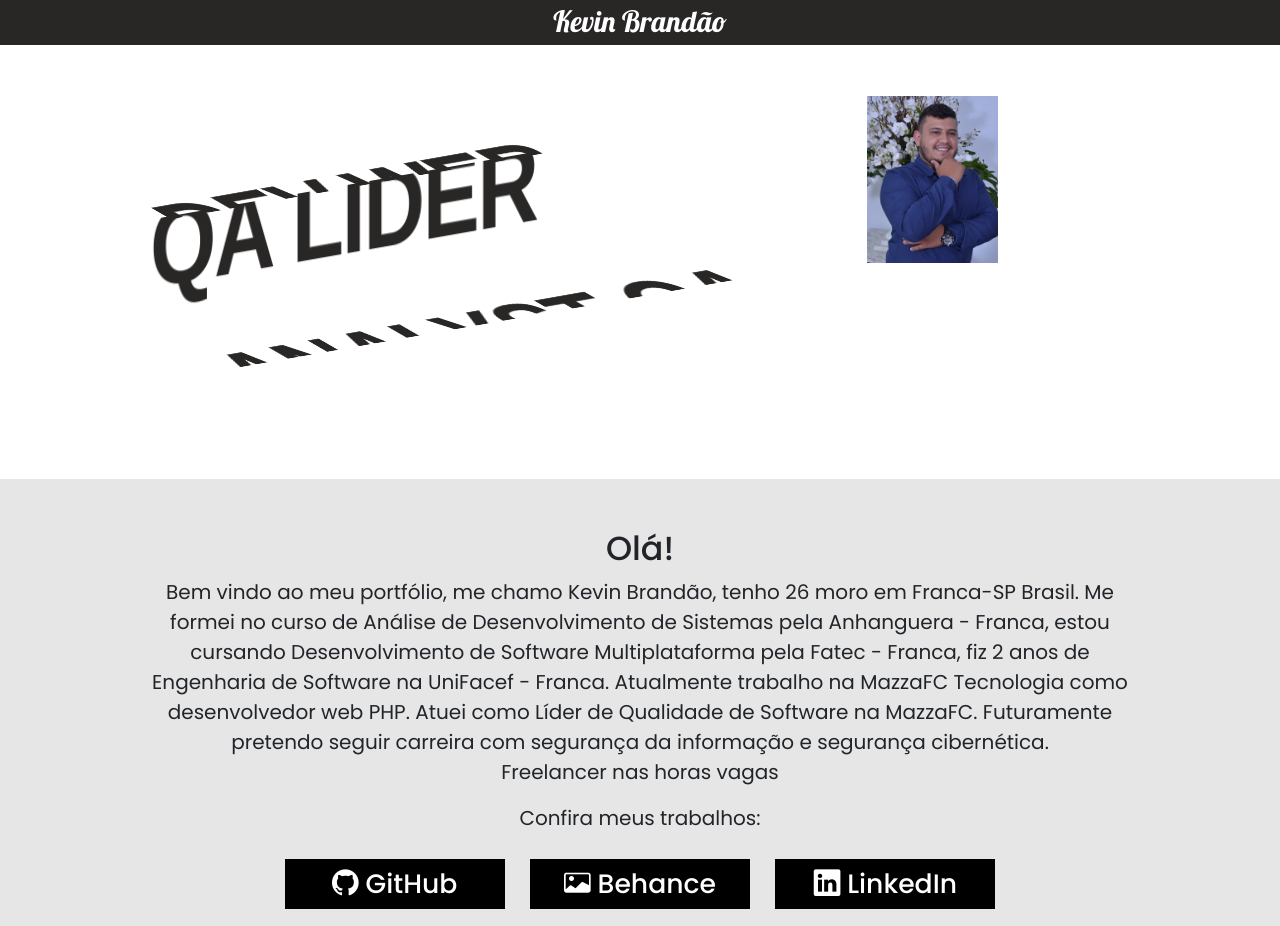
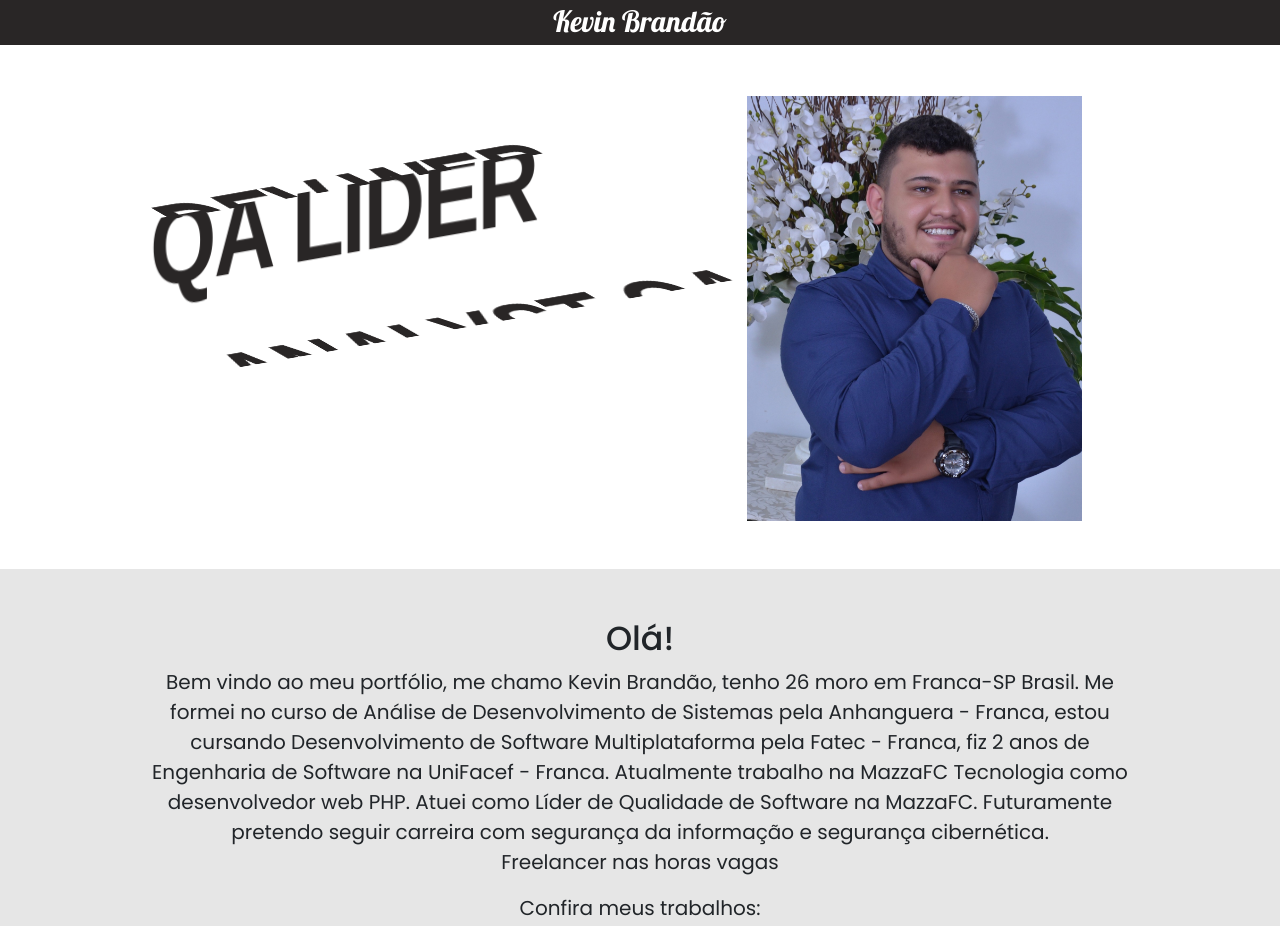
Before and after one commit to KevinBrandao/portfolio.github.io, a plain HTML site: page index.html in a window 1280 px wide. Shown: the top 926 px of the page. Drawn offline with nearby package versions, Linux system fonts and the light colour scheme.

Commit message:
Ajuste na imagem do perfil

```diff
--- a/assets/css/style.css
+++ b/assets/css/style.css
@@ -842,10 +842,12 @@ footer h6 {
 }
 
 .imagem{
-    margin-left: 200px;
-    margin-right: 200px;
+    width: 30%;
     margin-top: 80px;
-    min-height: 250px;
+    margin-left: 80px;
+    /* margin-right: 200px; */
+
+    /* min-height: 250px; */
 }
 
 .statusFinalizado{
```
